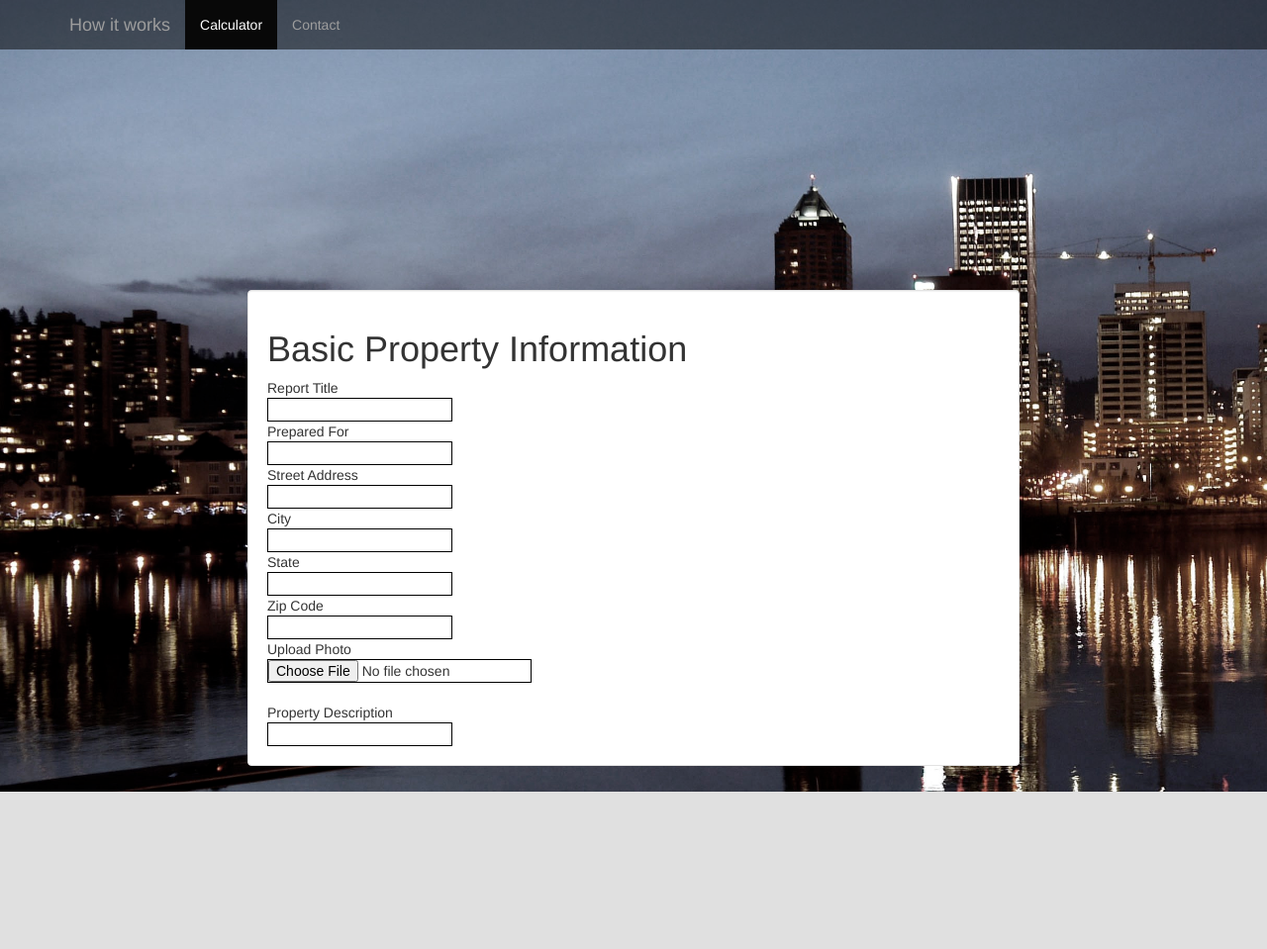
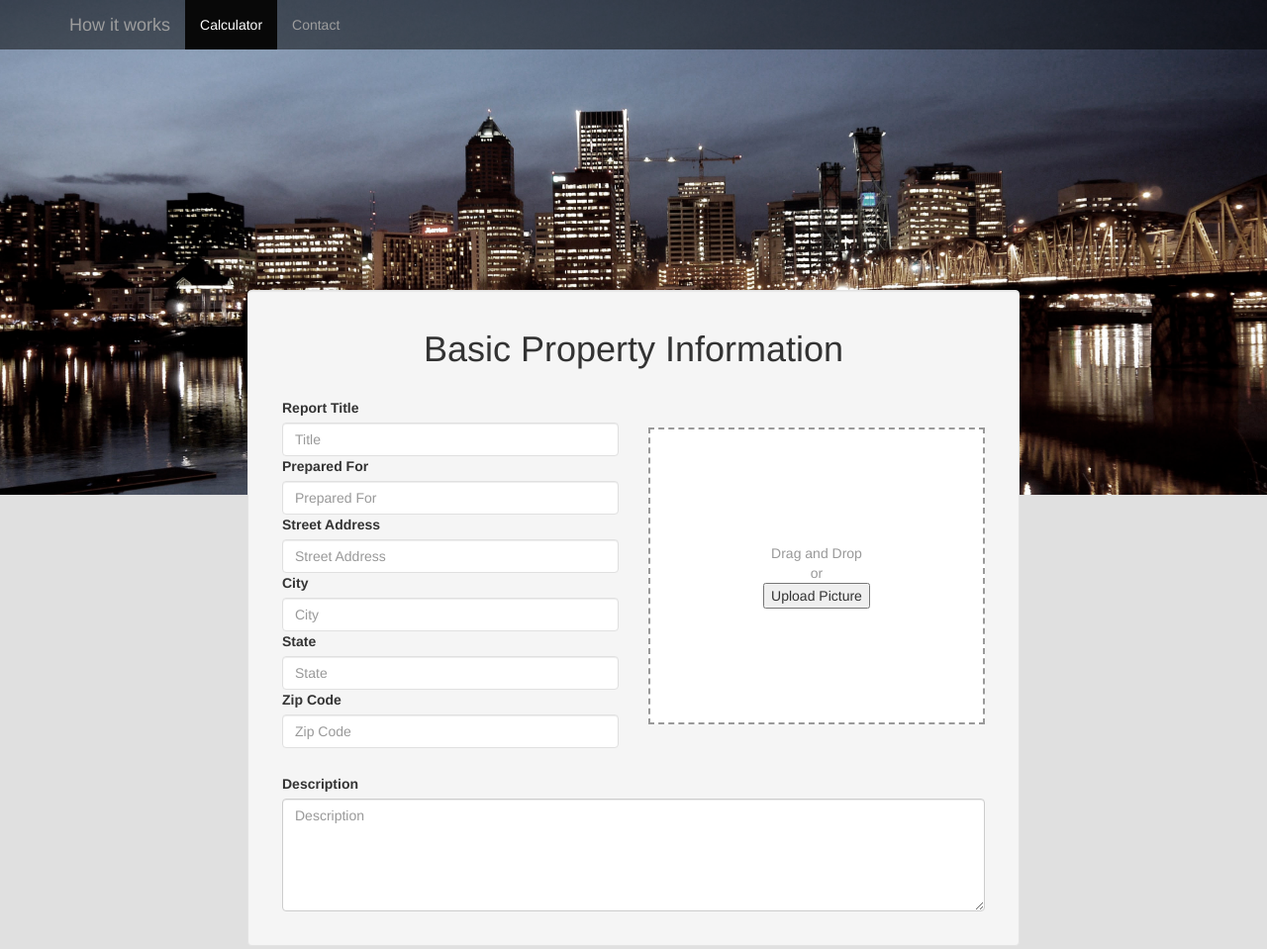
Before and after one commit to maria-powell-osu/reic, a plain HTML site: page index.html in a window 1280 px wide. Shown: the whole page at 99% size. Before the commit the page ends 800 px from the top, so only its background shows below. Drawn offline with nearby package versions, Linux system fonts and the light colour scheme.

Commit message:
finished layout with no functionality and some fields missing

```diff
--- a/index.html
+++ b/index.html
@@ -10,15 +10,24 @@
 		<!-- Custom CSS-->
 	</head>
 	<body>
-		<top-nav-bar></top-nav-bar>
+<!--part of working version
+	<top-nav-bar></top-nav-bar>
 		<div class="container">
 	       	<div class="row ">
 	       		<div class="col-md-offset-2 col-md-8 col-md-offset-2 well" id="bg">
 	       			<ng-view></ng-view>
 	       		</div>
 	       	</div>
+  		</div> -->
+  		<top-nav-bar></top-nav-bar>
+  		<div class="bg_picture"></div>
+  		<div class="container">
+	       	<div class="row ">
+	       		<div class="col-md-offset-2 col-md-8 col-md-offset-2 well content content_inside">
+	       			<ng-view></ng-view>
+	       		</div>
+	       	</div>
   		</div>
-
 
 		<!-- Adding Site Scripts -->
 		<script src="/reic/app/lib/scripts/jquery/jquery-1.11.3.min.js" type="text/javascript"></script>
--- a/reic/app/lib/css/style.css
+++ b/reic/app/lib/css/style.css
@@ -1,3 +1,4 @@
+/*working verion
 body{
     background-image: url('/reic/app/img/portland_skyline_banner_dark.jpg');
     -webkit-background-size: cover;
@@ -6,7 +7,7 @@ body{
     background-size: cover;
     background-repeat: no-repeat;
     background-color: #E0E0E0 !important;
-    background-attachment: fixed; /*this makes the background not stretch*/
+    background-attachment: fixed; this makes the background not stretch
 }
 #bg
 {
@@ -14,12 +15,62 @@ body{
     background-size:60% auto;
     background-color: white;
     margin-top: 25%;
+}*/
+body
+{
+	background-color: #E0E0E0 !important;
+}
+.bg_picture
+{
+	position: absolute;
+	width: 100%;
+	top:0;
+	left: 0;
+	height:500px;
+	background-image:url('/reic/app/img/portland_skyline_banner_dark.jpg');
+	-webkit-background-size: cover;
+    -moz-background-size: cover;
+    -o-background-size: cover;
+    background-size: cover;
+    background-repeat: no-repeat;
+    background-position: 50% top;
+    z-index: 1;
+}
+.content
+{
+	position: relative;
+	margin-top: 25%;
+}
+.content_inside
+{
+	position: relative;
+	z-index: 2;
 }
 .navbar {
 	border: none;
     border-radius: 0;
     background-color: rgba(0,0,0,0.5);
-    position: absolute;
+    position: fixed;
     top: 0;
     width: 100%;
+    z-index:3;
 }
+.inpt
+{
+	border: solid 1pt #E0E0E0;
+}
+.dashedPlaceholder {
+    border: 2px dashed #999;
+    width: 100%;
+    height: 300px;
+    background: white;
+    margin: 10px 0px 50px 0px;
+    display: table;
+    text-align: center;
+
+}
+.innerDashedPlaceHolder
+{
+	display: table-cell;
+    vertical-align: middle;
+}
--- a/reic/views/analyzeadeal.html
+++ b/reic/views/analyzeadeal.html
@@ -1,29 +1,36 @@
-<h1>Basic Property Information</h1>
+<h1 style="text-align: center;">Basic Property Information</h1>
+<br/>
+<form>
+  <div class="col-md-6 form-group">
+      <label for="propTitle">Report Title</label>
+      <input type="text" class="inpt form-control" name="propTitle" placeholder="Title">
+      <label for="preparedFor">Prepared For</label>
+      <input type="text" class="inpt form-control" name="preparedFor" placeholder="Prepared For">
 
-<span id="userInput">
-  Report Title<br/>
-  <input type="text" style="border:1px solid black" name="reportTitle"/> <br/>
+      <label for="street">Street Address</label>
+      <input type="text" class="inpt form-control" name="street" placeholder="Street Address">
 
-  Prepared For <br/>
-  <input type="text" style="border:1px solid black" name="prepFor"/> <br/>
+      <label for="city">City</label>
+      <input type="text" class="inpt form-control" name="city" placeholder="City">
 
-  Street Address <br/>
-  <input type="text" style="border:1px solid black" name="streetAddress"/> <br/>
+      <label for="state">State</label>
+      <input type="text" class="inpt form-control" name="state" placeholder="State">
 
-  City <br/>
-  <input type="text" style="border:1px solid black" name="city"/> <br/>
-
-  State <br/>
-  <input type="text" style="border:1px solid black" name="state"/> <br/>
-
-  Zip Code <br/>
-  <input type="text" style="border:1px solid black" name="zipCode"/> <br/>
-</span>
-<span>
-  Upload Photo <br/>
-  <input type="file" style="border:1px solid black" name="photo"/> <br/>
-</span>
-
-  Property Description <br/>
-  <input type="text" style="border:1px solid black" name="propertyDescription"/> <br/>
-</span>
+      <label for="zip">Zip Code</label>
+      <input type="text" class="inpt form-control" name="zip" placeholder="Zip Code">
+  </div>
+  <div class="col-md-6">
+    <br/>
+    <div class="dashedPlaceholder">
+      <div class="innerDashedPlaceHolder">
+        <div style="color:#999;">Drag and Drop</div>
+        <div style="color:#999;">or</div>
+        <input type="button" value="Upload Picture">
+      </div>
+    </div>
+  </div>
+  <div class="form-group col-md-12">
+        <label for="description">Description</label>
+        <textarea name="description" rows="5" class="form-control" placeholder="Description"></textarea>
+  </div>
+</form>
```
Also changed, not shown: notes.txt.
